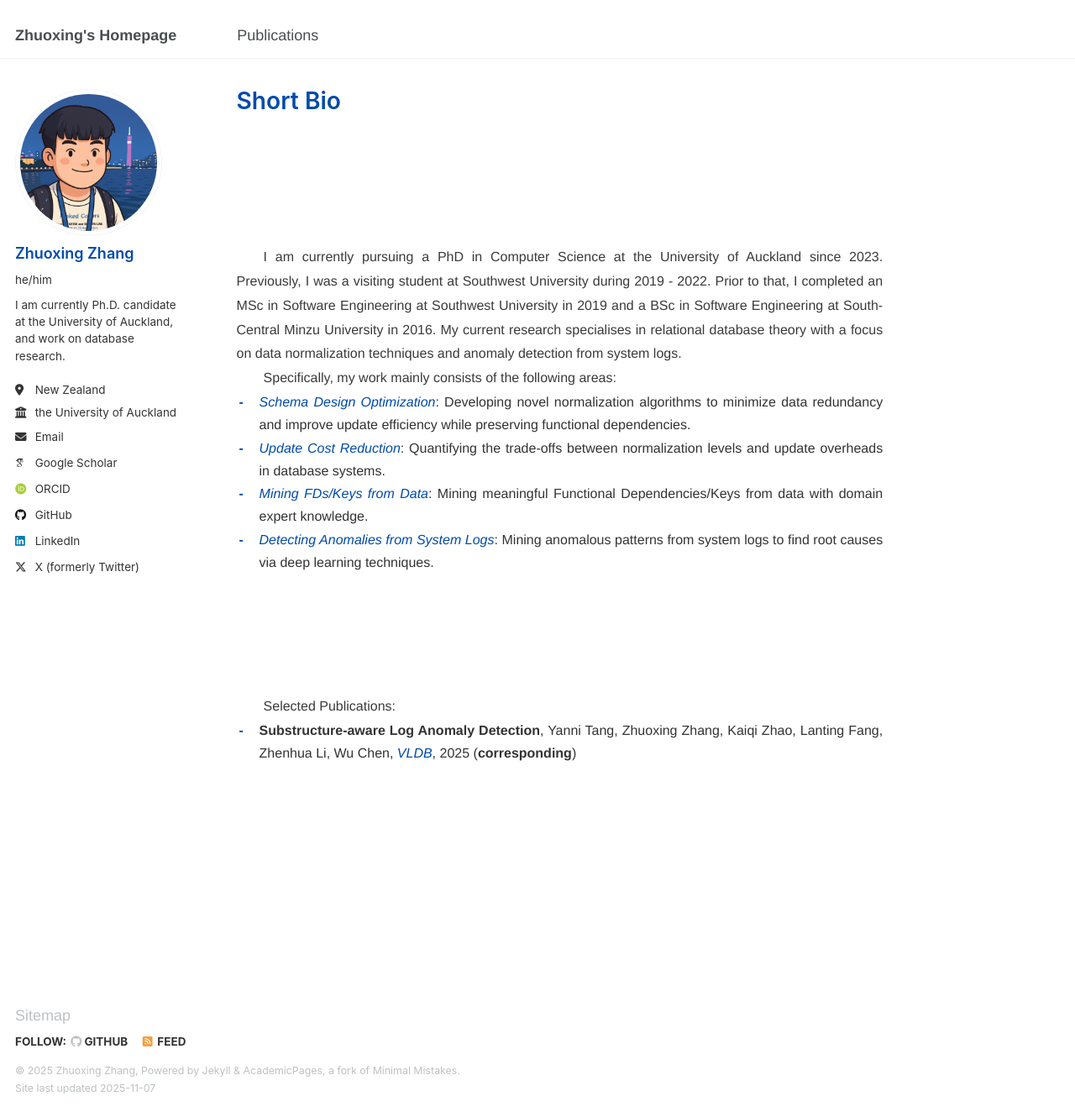
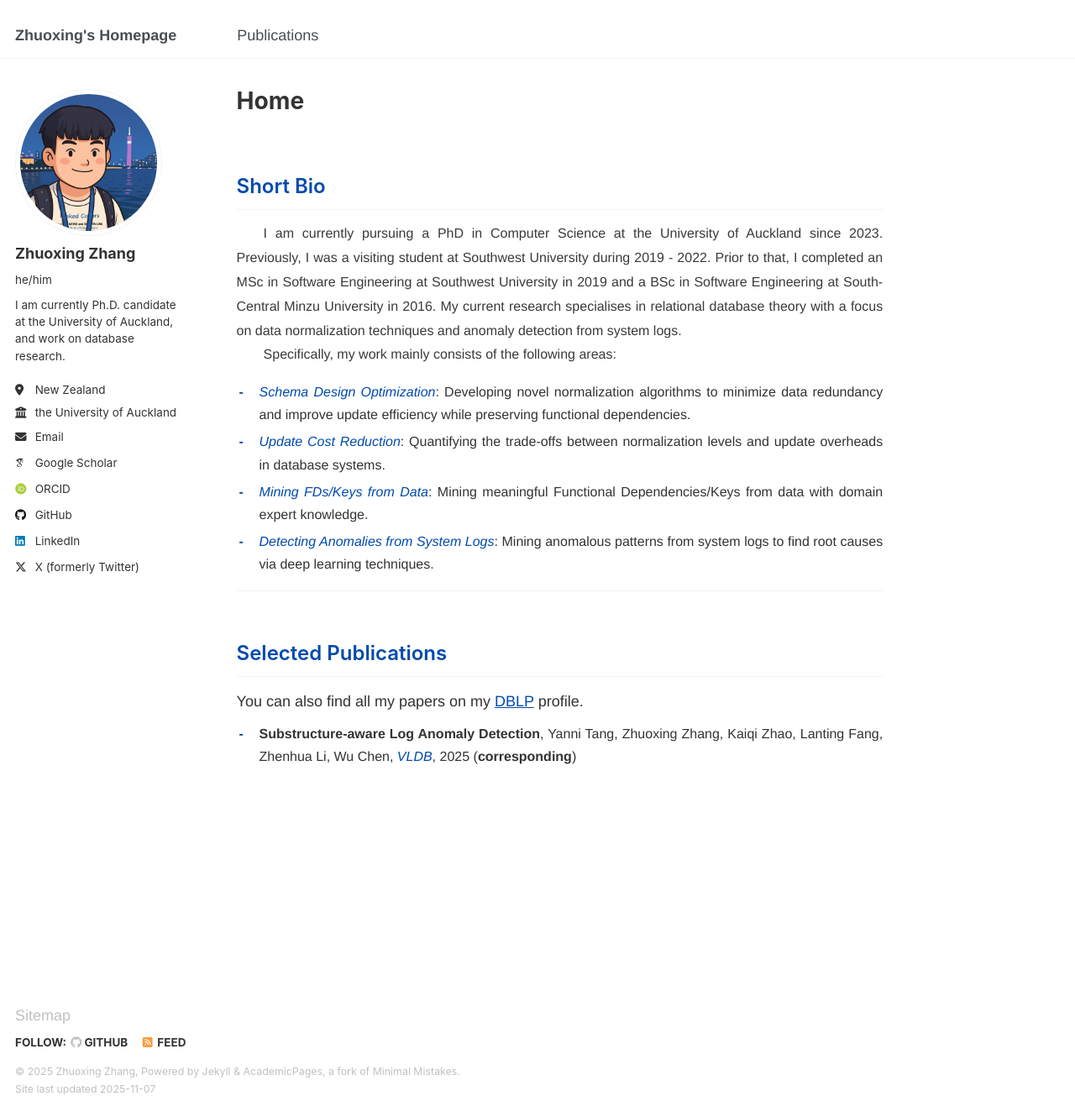
Before and after one commit to zhuoxingzhang/zhuoxingzhang.github.io, a Jekyll site: the page built from _pages/about.md, in a window 1280 px wide and 1324 px high. Shown: the whole window at 84% size. Built offline with Jekyll 4.4.1, drawn with Linux system fonts in a browser that asks for light colours; some web fonts are replaced; part of the change alters nothing that is shown.

Commit message:
Update about.md

```diff
--- a/_pages/about.md
+++ b/_pages/about.md
@@ -1,70 +1,14 @@
 ---
 permalink: /
-title: "Short Bio"
+title: "Home"
 author_profile: true
 redirect_from:
   - /about/
   - /about.html
 ---
 
-<style>
-/* 🎨 整体风格 */
-body, p, li {
-  font-family: "Helvetica Neue", Helvetica, Arial, sans-serif;
-  color: #333;
-  line-height: 1.7;
-}
-
-/* 🧾 段落样式：首行缩进 + 两端对齐 */
-p.justify {
-  text-align: justify;
-  text-justify: inter-word;
-  line-height: 1.8;
-  font-size: 16px;
-  color: #3a3a3a;
-  margin-bottom: 0em;
-  margin-top: 9em;
-}
-
-/* 🧷 标题样式 */
-h1, h2, h3 {
-  color: #004aad;  /* 蓝色标题 */
-  font-weight: 600;
-}
-
-/* 🔹 自定义列表 */
-ul.custom-list {
-  list-style: none;
-  padding-left: 1.5em;  /* 控制整体左缩进 */
-  margin: 0em 0 0.8em 0;
-}
-
-ul.custom-list li {
-  position: relative;
-  text-align: justify;
-  text-justify: inter-word;
-  margin-bottom: 0.01em;
-  font-size: 16px;
-  color: #333;
-}
-
-/* 💠 自定义符号（可改为 "★"、"◆"、"✔"、"➤" 等） */
-ul.custom-list li::before {
-  content: "- ";
-  position: absolute;
-  left: -1.5em;
-  color: #004aad;     /* 蓝色符号 */
-  font-weight: bold;
-}
-
-/* 🪶 斜体项目名样式 */
-ul.custom-list i {
-  font-style: italic;
-  color: #004aad;
-  font-weight: 500;
-}
-</style>
-
+<!-- 🧠 Short Bio -->
+<h2>Short Bio</h2>
 <p class="justify">
 &emsp;&emsp;I am currently pursuing a PhD in Computer Science at the University of Auckland since 2023. Previously, I was a visiting student at Southwest University during 2019 - 2022. Prior to that, I completed an MSc in Software Engineering at Southwest University in 2019 and a BSc in Software Engineering at South-Central Minzu University in 2016. My current research specialises in relational database theory with a focus on data normalization techniques and anomaly detection from system logs.<br>
 &emsp;&emsp;Specifically, my work mainly consists of the following areas:
@@ -77,9 +21,11 @@ ul.custom-list i {
   <li><i>Detecting Anomalies from System Logs</i>: Mining anomalous patterns from system logs to find root causes via deep learning techniques.</li>
 </ul>
 
-<p class="justify">
-&emsp;&emsp;Selected Publications:
-</p>
+---
+
+<!-- 🧾 Selected Publications -->
+<h2>Selected Publications</h2>
+<div class="wordwrap">You can also find all my papers on my <a href="https://dblp.org/pid/223/8303.html" target="_blank">DBLP</a> profile.</div>
 
 <ul class="custom-list">
 {% for pub in site.data.pubs %}
@@ -89,3 +35,74 @@ ul.custom-list i {
   </li>
 {% endfor %}
 </ul>
+
+<style>
+/* 🎨 全局风格 */
+body, p, li {
+  font-family: "Helvetica Neue", Helvetica, Arial, sans-serif;
+  color: #333;
+  line-height: 1.7;
+}
+
+/* 🔹 一级标题（Short Bio, Selected Publications） */
+h2 {
+  color: #004aad;
+  font-size: 24px;
+  font-weight: 600;
+  margin-top: 2.5em;
+  margin-bottom: 0.6em;
+  border-bottom: 2px solid #004aad33; /* 淡蓝下划线 */
+  padding-bottom: 0.2em;
+}
+
+/* 🧾 段落样式：首行缩进 + 两端对齐 */
+p.justify {
+  text-align: justify;
+  text-justify: inter-word;
+  line-height: 1.8;
+  font-size: 16px;
+  color: #3a3a3a;
+  margin-bottom: 1em;
+}
+
+/* 🔹 自定义列表 */
+ul.custom-list {
+  list-style: none;
+  padding-left: 1.5em;
+  margin: 0.5em 0 1em 0;
+}
+
+ul.custom-list li {
+  position: relative;
+  text-align: justify;
+  text-justify: inter-word;
+  margin-bottom: 0.3em;
+  font-size: 16px;
+  color: #333;
+}
+
+/* 💠 蓝色符号 */
+ul.custom-list li::before {
+  content: "- ";
+  position: absolute;
+  left: -1.5em;
+  color: #004aad;
+  font-weight: bold;
+}
+
+/* 🪶 斜体项目名 */
+ul.custom-list i {
+  font-style: italic;
+  color: #004aad;
+  font-weight: 500;
+}
+
+/* 🔗 链接样式 */
+a {
+  color: #004aad;
+  text-decoration: none;
+}
+a:hover {
+  text-decoration: underline;
+}
+</style>
```
